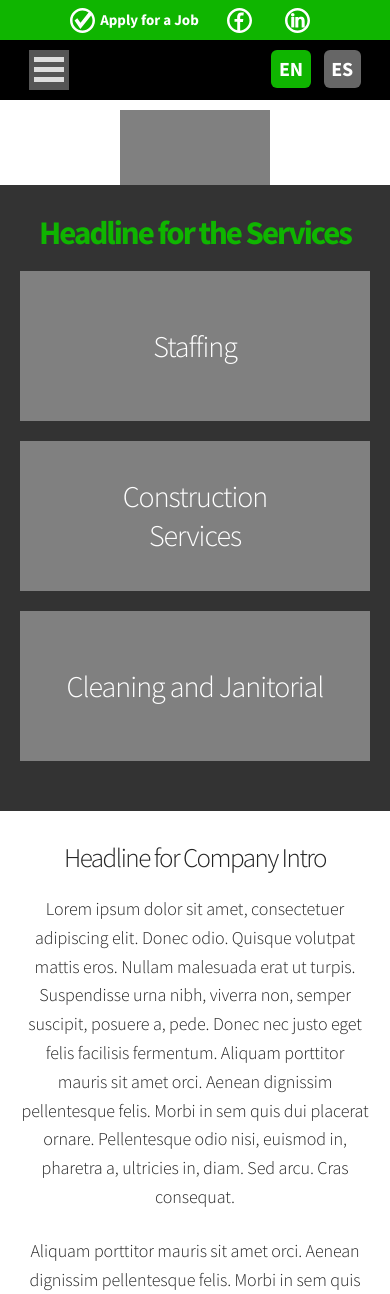
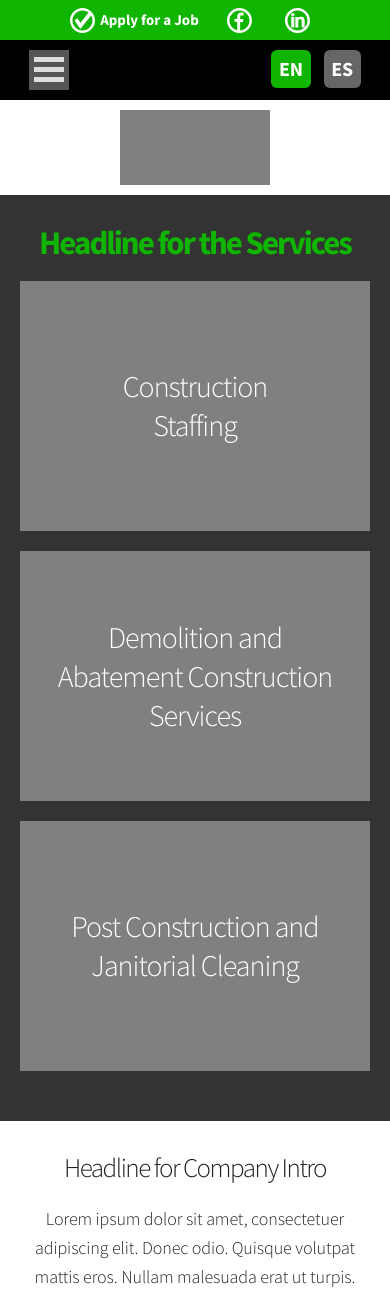
Before and after one commit to boldyellow/greenworks, a PHP site: page / in a window 390 px wide. Shown: the top 1294 px of the page. Run offline with PHP 8.4, Linux system fonts and the light colour scheme.

Commit message:
Revise home page directory links
Removed four columns and made directory links stay in 3 col below tablet until mobile size.

```diff
--- a/css/styles.css
+++ b/css/styles.css
@@ -788,7 +788,8 @@ header {
 @media (min-width: 750px) {
   .nav-inner-wrap {
     background-color: transparent;
-    height: auto; } }
+    height: auto;
+    margin: 1rem auto; } }
 @media (min-width: 900px) {
   .nav-inner-wrap {
     width: 100%;
@@ -815,7 +816,7 @@ header {
 .brand {
   float: left;
   width: 100%;
-  margin: 7rem 0 0 0; }
+  margin: 7rem 0 1rem 0; }
 
 @media (min-width: 750px) {
   .brand {
@@ -1003,22 +1004,40 @@ nav [type="checkbox"] {
   display: -webkit-flex;
   display: -ms-flexbox;
   display: flex;
+  -webkit-box-orient: vertical;
+  -webkit-box-direction: normal;
+  -webkit-flex-direction: column;
+      -ms-flex-direction: column;
+          flex-direction: column;
   -webkit-box-align: center;
   -webkit-align-items: center;
       -ms-flex-align: center;
           align-items: center;
-  min-height: 15rem;
   -webkit-box-pack: center;
   -webkit-justify-content: center;
       -ms-flex-pack: center;
           justify-content: center;
+  float: left;
+  box-sizing: border-box;
+  margin: 0 0 2rem 0;
+  width: 100%;
+  min-height: 25rem;
   color: #fff;
-  text-decoration: none;
-  margin-bottom: 2rem; }
+  text-decoration: none; }
 
 @media (min-width: 550px) {
   .directory-link {
-    min-height: 14rem; } }
+    width: 30.6666666667%;
+    -webkit-box-orient: horizontal;
+    -webkit-box-direction: normal;
+    -webkit-flex-direction: row;
+        -ms-flex-direction: row;
+            flex-direction: row;
+    min-height: 14rem;
+    margin-left: 4%; }
+
+  .directory-link:first-child {
+    margin-left: 0; } }
 @media (min-width: 750px) {
   .directory-link {
     min-height: 16rem; } }
@@ -1045,20 +1064,23 @@ nav [type="checkbox"] {
     background-color: #ccc; }
 
 .directory-link h3 {
-  margin: 0 1rem;
+  font-size: 3rem;
   text-align: center;
-  font-size: 3rem; }
+  margin: 0 3rem; }
 
 @media (min-width: 550px) {
   .directory-link h3 {
-    font-size: 2.25rem;
-    letter-spacing: -0.05rem; } }
+    font-size: 2rem;
+    letter-spacing: -0.05rem;
+    margin: 0 1rem; } }
 @media (min-width: 750px) {
   .directory-link h3 {
-    font-size: 2.5rem; } }
+    font-size: 2.5rem;
+    margin: 0 2rem; } }
 @media (min-width: 900px) {
   .directory-link h3 {
-    font-size: 3rem; } }
+    font-size: 3rem;
+    margin: 0 3rem; } }
 .overview {
   text-align: center;
   min-height: 15rem; }
--- a/index.html
+++ b/index.html
@@ -120,14 +120,14 @@
 
 			<div class="row">
 
-				<a href="staffing.html" class="four columns directory-link staffing">
-					<h3>Staffing</h3>
+				<a href="staffing.html" class="directory-link staffing">
+					<h3>Construction<br>Staffing</h3>
 				</a>
-				<a href="#" class="four columns directory-link construction">
-					<h3>Construction<br>Services</h3>
+				<a href="#" class="directory-link construction">
+					<h3>Demolition and Abatement Construction Services</h3>
 				</a>
-				<a href="#" class="four columns directory-link cleaning">
-					<h3>Cleaning and Janitorial</h3>
+				<a href="#" class="directory-link cleaning">
+					<h3>Post Construction and Janitorial Cleaning</h3>
 				</a>
 
 			</div>
--- a/scss/custom/_home.scss
+++ b/scss/custom/_home.scss
@@ -21,18 +21,31 @@
 
 .directory-link {
 	display: flex;
+	flex-direction: column;
 	align-items: center;
-	min-height: 15rem;
 	justify-content: center;
+	float: left;
+	box-sizing: border-box;
+    margin: 0 0 2rem 0;
+	width: 100%;
+	min-height: 25rem;
 	color: #fff;
 	text-decoration: none;
-	margin-bottom: 2rem;
 }
 
 @media (#{$bp-larger-than-phablet}) {
+
 	.directory-link {
+		width: grid-column-width(4);
+		flex-direction: row;
 		min-height: 14rem;
+		margin-left: $column-margin;
 	}
+
+	.directory-link:first-child {
+		margin-left: 0;
+	}
+
 }
 
 @media (#{$bp-larger-than-tablet}) {
@@ -73,16 +86,17 @@
 }
 
 .directory-link h3 {
-	margin: 0 1rem;
+	font-size: 3rem;
 	text-align: center;
-	font-size: 3rem;
+	margin: 0 3rem;
 }
 
 @media (#{$bp-larger-than-phablet}) {
 
 	.directory-link h3 {
-		font-size: 2.25rem;
+		font-size: 2rem;
 		letter-spacing: -0.05rem;
+		margin: 0 1rem;
 	}
 }
 
@@ -90,6 +104,7 @@
 
 	.directory-link h3 {
 		font-size: 2.5rem;
+		margin: 0 2rem;
 	}
 }
 
@@ -97,6 +112,7 @@
 
 	.directory-link h3 {
 		font-size: 3rem;
+		margin: 0 3rem;
 	}
 }
 
--- a/scss/custom/_nav.scss
+++ b/scss/custom/_nav.scss
@@ -114,6 +114,7 @@ header {
 	.nav-inner-wrap {
 		background-color: transparent;
 		height: auto;
+		margin: 1rem auto;
 	}
 
 }
@@ -161,7 +162,7 @@ header {
 .brand {
     float: left;
     width: 100%;
-	margin: 7rem 0 0 0;
+	margin: 7rem 0 1rem 0;
 }
 
 
--- a/scss/mixins/_sitemix.scss
+++ /dev/null
@@ -1,23 +0,0 @@
-@mixin flexbox() {
-	display: -webkit-box;
-	display: -moz-box;
-	display: -ms-flexbox;
-	display: -webkit-flex;
-	display: flex;
-}
-
-@mixin flex($values) {
-	-webkit-box-flex: $values;
-	-moz-box-flex:  $values;
-	-webkit-flex:  $values;
-	-ms-flex:  $values;
-	flex:  $values;
-}
-
-@mixin order($val) {
-	-webkit-box-ordinal-group: $val;
-	-moz-box-ordinal-group: $val;
-	-ms-flex-order: $val;
-	-webkit-order: $val;
-	order: $val;
-}
```
